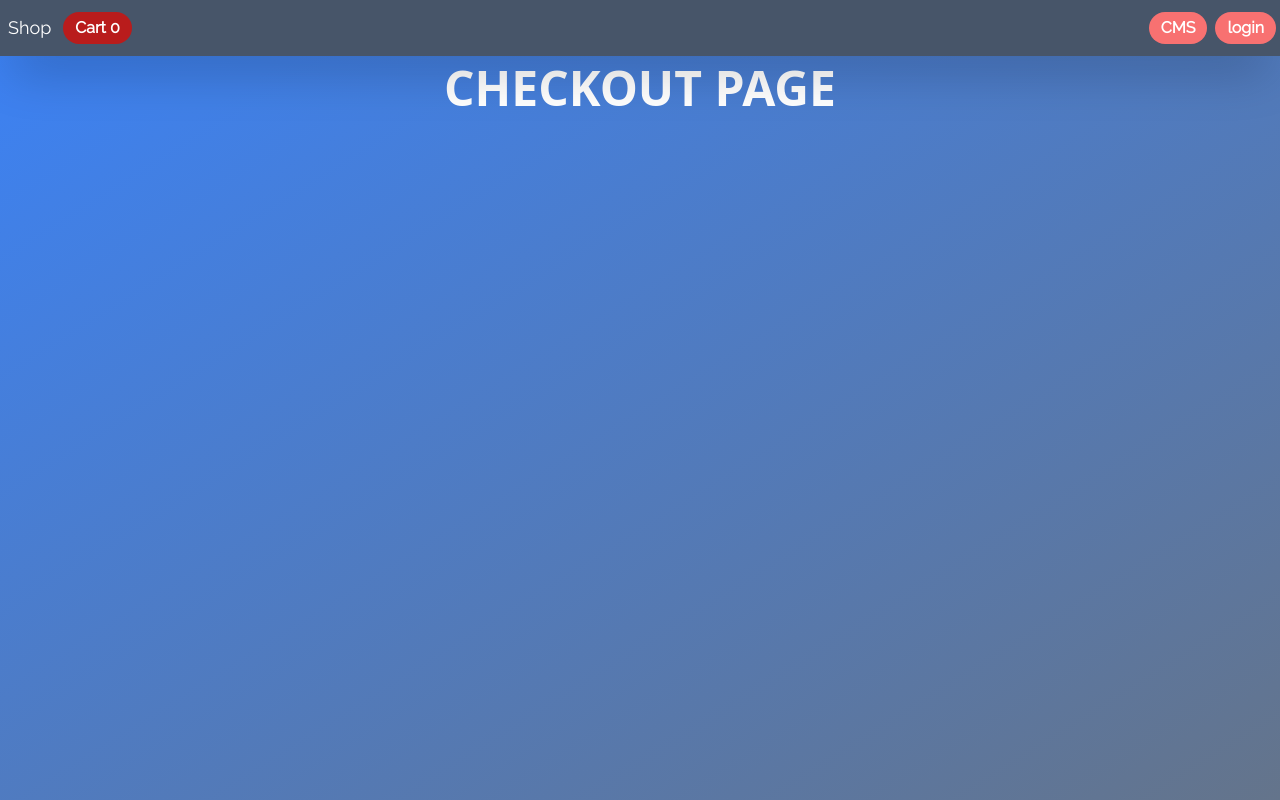
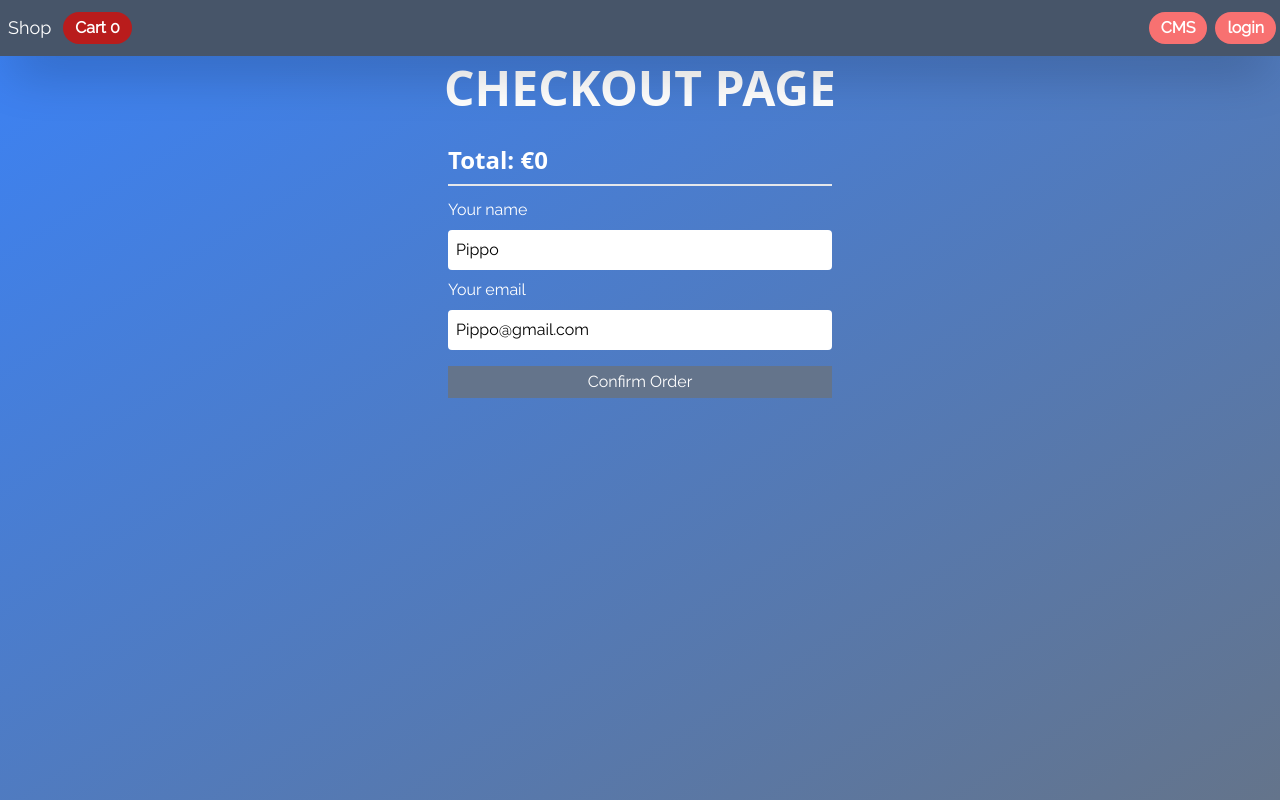
Before and after one commit to RobertoSimonini/shop_react_tailwind, a React (Vite) app: page /checkout in a window 1280 px wide. Built offline with nearby package versions, Linux system fonts and the light colour scheme; what pocketbase would draw is missing.

Commit message:
validation added to the form

```diff
--- a/src/pages/checkout/CheckoutPage.tsx
+++ b/src/pages/checkout/CheckoutPage.tsx
@@ -1,7 +1,59 @@
+import { ChangeEvent, useState } from "react";
+import { totalCost } from "../cart/cart.selectors";
+import { useCart } from "../cart/useCart";
+
 export function CheckOutPage() {
+  const total = useCart(totalCost);
+
+  // oggetto user per dati utente form
+  const [user, setUser] = useState({ name: "Pippo", email: "Pippo@gmail.com" });
+
+  // funzione per modificare il value degli input del form
+  const changeHandler = (e: ChangeEvent<HTMLInputElement>) => {
+    const name = e.currentTarget.name;
+    const value = e.currentTarget.value;
+    setUser((state) => ({ ...state, [name]: value }));
+  };
+
+  const isNameValid = user.name.length;
+  const isEmailValid = user.email.length;
+  const isValid = isEmailValid && isNameValid;
   return (
     <section>
       <h1 className="title">CHECKOUT PAGE</h1>
+      <div className="max-w-sm mx-auto">
+        <h3 className="text-2xl font-bold font-sans border-b-2 py-2 mb-3">
+          Total: €{total}
+        </h3>
+        <form>
+          <label htmlFor="name">Your name</label>
+          <input
+            type="text"
+            name="name"
+            id="name"
+            placeholder="Write your name"
+            className="w-full p-2 rounded my-2 text-black"
+            value={user.name}
+            onChange={changeHandler}
+          />
+          <label htmlFor="email">Your email</label>
+          <input
+            type="text"
+            name="email"
+            id="email"
+            placeholder="Write your email"
+            className="w-full p-2 rounded my-2 text-black"
+            value={user.email}
+            onChange={changeHandler}
+          />
+          <button
+            disabled={!isValid}
+            className="bg-slate-500 w-full my-2 p-1 transition-colors hover:bg-slate-600 disabled:opacity-75 disabled:hover:bg-slate-500"
+          >
+            Confirm Order
+          </button>
+        </form>
+      </div>
     </section>
   );
 }
```
